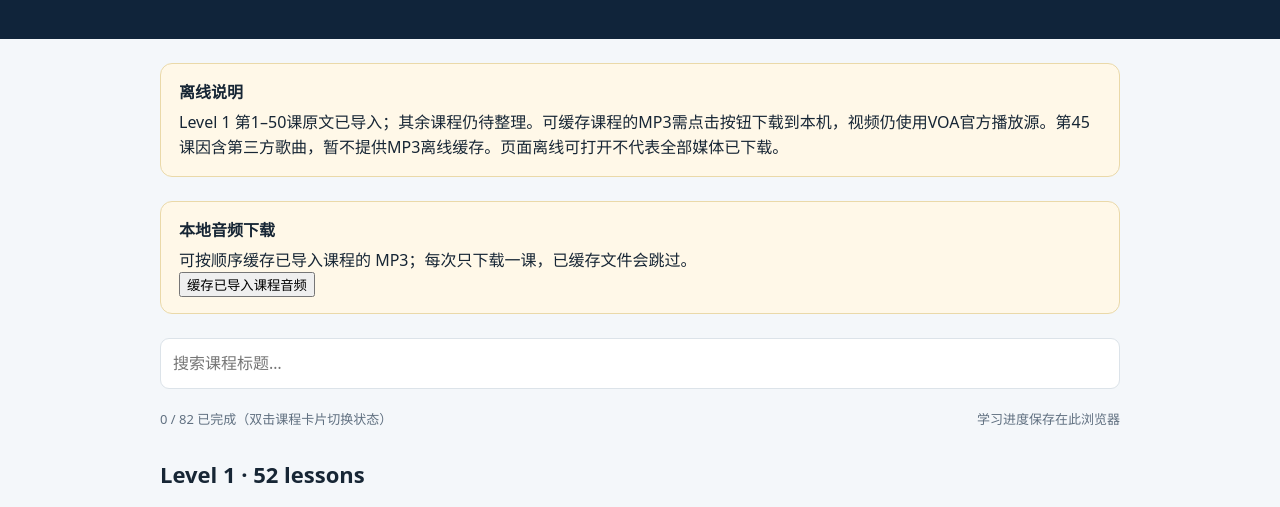
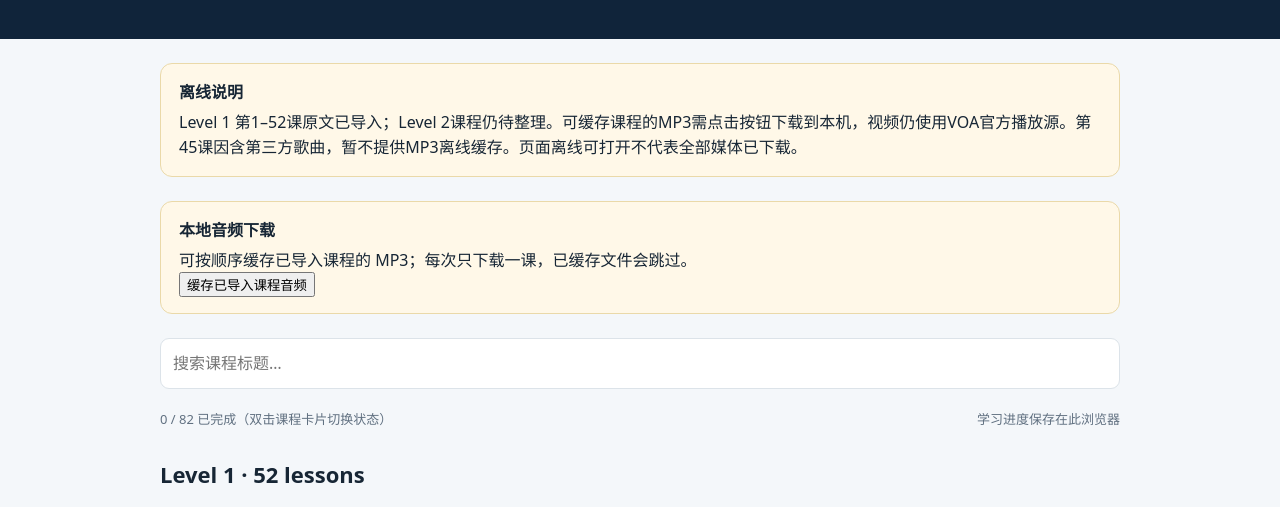
Before and after one commit to YM782/voa-english-academy, a plain HTML site: page index.html in a window 1280 px wide. Shown: the part 240-747 px from the top of the page. Drawn offline with Linux system fonts and the light colour scheme.

Commit message:
Update course import progress to complete Level 1

```diff
--- a/index.html
+++ b/index.html
@@ -1 +1 @@
-<!doctype html><html lang="zh-CN"><head><meta charset="utf-8"><meta name="viewport" content="width=device-width,initial-scale=1"><meta name="theme-color" content="#10243a"><link rel="manifest" href="manifest.webmanifest"><title>VOA English Academy</title><link rel="stylesheet" href="style.css"></head><body><header><div class="wrap"><p class="eyebrow">PERSONAL LEARNING LIBRARY</p><h1>VOA English Academy</h1><p>82 lessons · American English · Offline-ready</p><div class="status" id="status">Checking offline cache…</div></div></header><main class="wrap"><section class="notice"><strong>离线说明</strong><p>Level 1 第1–50课原文已导入；其余课程仍待整理。可缓存课程的MP3需点击按钮下载到本机，视频仍使用VOA官方播放源。第45课因含第三方歌曲，暂不提供MP3离线缓存。页面离线可打开不代表全部媒体已下载。</p></section><section class="notice"><strong>本地音频下载</strong><p id="batchStatus">可按顺序缓存已导入课程的 MP3；每次只下载一课，已缓存文件会跳过。</p><button id="batchAudio">缓存已导入课程音频</button></section><div class="toolbar"><input id="search" placeholder="搜索课程标题…" aria-label="搜索课程"><button id="install" hidden>安装到电脑</button></div><div class="progress"><span id="count">0 / 82 已完成</span><span>学习进度保存在此浏览器</span></div><div id="courses"></div><footer>课程内容来源：VOA Learning English（learningenglish.voanews.com）。VOA Learning English 自制文章和音频按其公开转载政策使用并注明来源；第三方素材不在该许可范围内。本站为个人学习索引。</footer></main><script src="app.js"></script></body></html>
+<!doctype html><html lang="zh-CN"><head><meta charset="utf-8"><meta name="viewport" content="width=device-width,initial-scale=1"><meta name="theme-color" content="#10243a"><link rel="manifest" href="manifest.webmanifest"><title>VOA English Academy</title><link rel="stylesheet" href="style.css"></head><body><header><div class="wrap"><p class="eyebrow">PERSONAL LEARNING LIBRARY</p><h1>VOA English Academy</h1><p>82 lessons · American English · Offline-ready</p><div class="status" id="status">Checking offline cache…</div></div></header><main class="wrap"><section class="notice"><strong>离线说明</strong><p>Level 1 第1–52课原文已导入；Level 2课程仍待整理。可缓存课程的MP3需点击按钮下载到本机，视频仍使用VOA官方播放源。第45课因含第三方歌曲，暂不提供MP3离线缓存。页面离线可打开不代表全部媒体已下载。</p></section><section class="notice"><strong>本地音频下载</strong><p id="batchStatus">可按顺序缓存已导入课程的 MP3；每次只下载一课，已缓存文件会跳过。</p><button id="batchAudio">缓存已导入课程音频</button></section><div class="toolbar"><input id="search" placeholder="搜索课程标题…" aria-label="搜索课程"><button id="install" hidden>安装到电脑</button></div><div class="progress"><span id="count">0 / 82 已完成</span><span>学习进度保存在此浏览器</span></div><div id="courses"></div><footer>课程内容来源：VOA Learning English（learningenglish.voanews.com）。VOA Learning English 自制文章和音频按其公开转载政策使用并注明来源；第三方素材不在该许可范围内。本站为个人学习索引。</footer></main><script src="app.js"></script></body></html>
```
